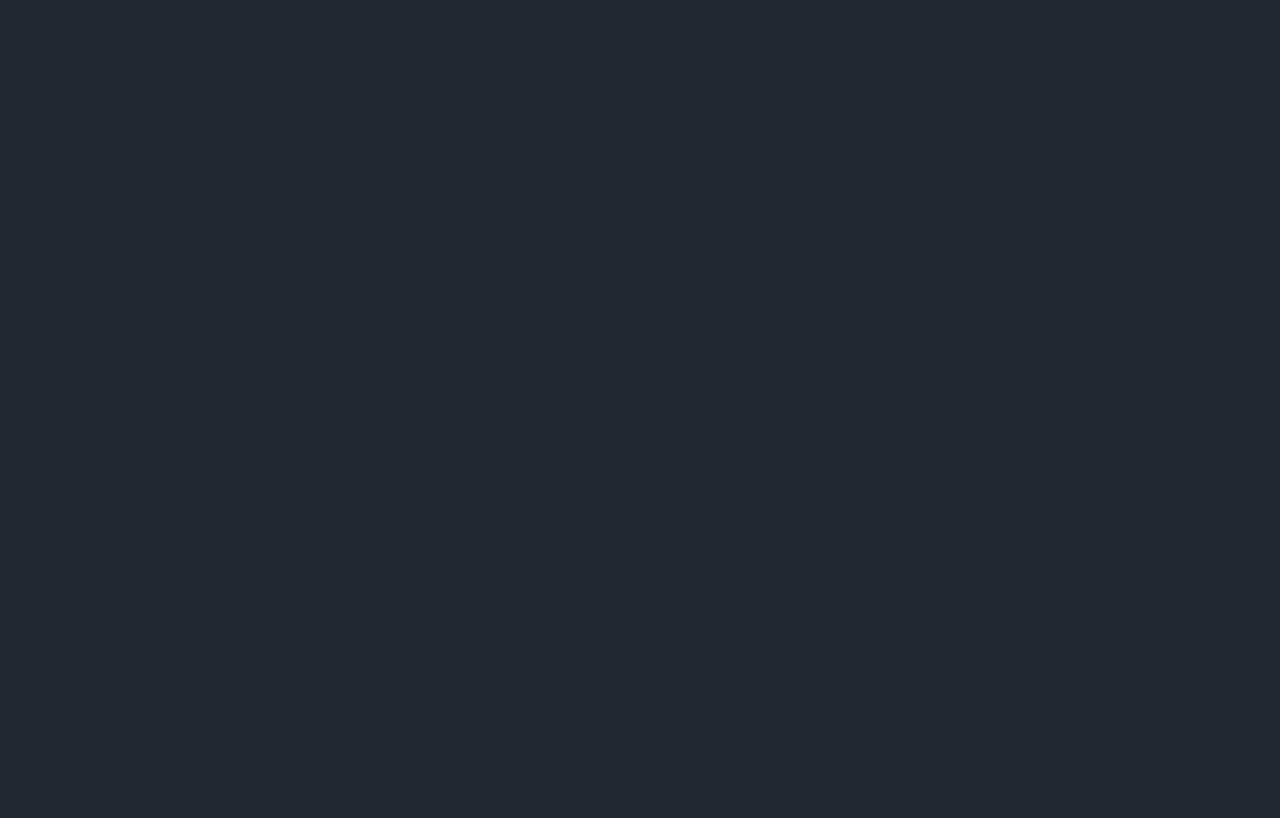
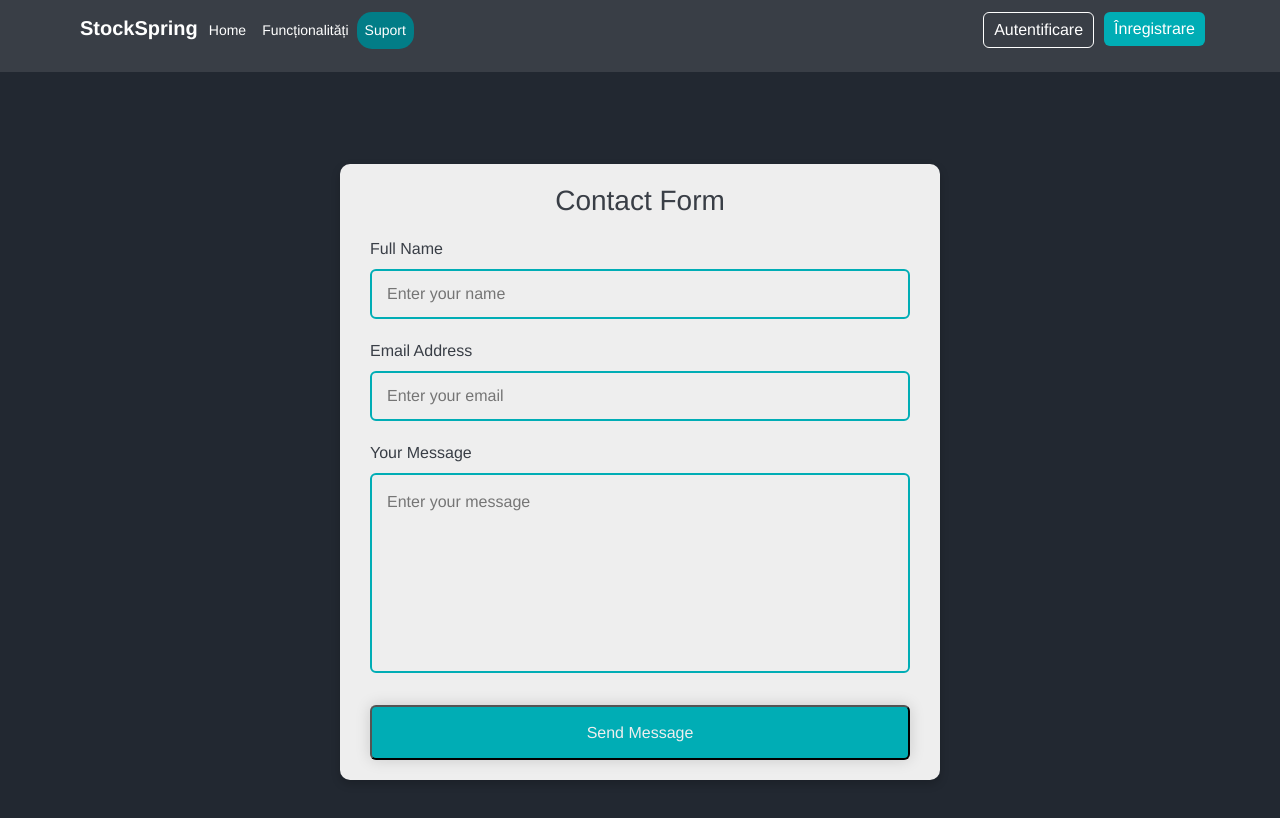
Before and after one commit to Pele02/StockSpring, a React (Vite) app in the folder frontend/: page /support in a window 1280 px wide. Before the commit this address had no page. Shown: the top 818 px of the page. Built offline with nearby package versions, Linux system fonts and the light colour scheme; no server answers.

Commit message:
Added Contact Page
Contact Form added and messages will be sent on gmail

```diff
--- a/frontend/package.json
+++ b/frontend/package.json
@@ -11,9 +11,11 @@
   },
   "dependencies": {
     "bootstrap": "^5.3.3",
+    "dotenv": "^16.4.5",
     "react": "^18.3.1",
     "react-dom": "^18.3.1",
-    "react-router-dom": "^6.28.0"
+    "react-router-dom": "^6.28.0",
+    "sweetalert2": "^11.14.5"
   },
   "devDependencies": {
     "@eslint/js": "^9.13.0",
--- a/frontend/src/App.jsx
+++ b/frontend/src/App.jsx
@@ -1,11 +1,16 @@
 import React from "react";
 import "bootstrap/dist/css/bootstrap.min.css";
 import { BrowserRouter as Router, Routes, Route, Link } from "react-router-dom";
+import dotenv from "dotenv";
 
-// Import your page components
+//Import KEYs environment
+//dotenv.config();
+
+// Import Pages
 import LandingPage from "./pages/LandingPage";
 import LoginPage from "./pages/LoginPage";
 import RegisterPage from "./pages/RegisterPage";
+import SupportPage from "./pages/SupportPage";
 
 const App = () => {
   return (
@@ -14,6 +19,7 @@ const App = () => {
         <Route index element={<LandingPage />} />
         <Route path="/login" element={<LoginPage />} />
         <Route path="/register" element={<RegisterPage />} />
+        <Route path="/support" element={<SupportPage />} />
       </Routes>
     </Router>
   );
--- /dev/null
+++ b/frontend/src/components/ContactForm.jsx
@@ -0,0 +1,85 @@
+import React, { useState } from "react";
+import "../styles/contact.css";
+import Swal from "sweetalert2";
+
+const ContactForm = () => {
+  const [result, setResult] = useState("");
+  const contactKey = import.meta.env.VITE_APP_KEY_CONTACT_FORM;
+
+  const onSubmit = async (event) => {
+    event.preventDefault();
+    setResult("Sending....");
+
+    const formData = new FormData(event.target);
+    formData.append("access_key", contactKey);
+
+    try {
+      const response = await fetch("https://api.web3forms.com/submit", {
+        method: "POST",
+        body: formData,
+      });
+
+      const data = await response.json();
+
+      if (data.success) {
+        Swal.fire({
+          title: "Good job!",
+          text: "The message was send!",
+          icon: "success",
+        });
+        event.target.reset();
+      } else {
+        Swal.fire({
+          icon: "error",
+          title: "Oops...",
+          text: "Something went wrong!",
+        });
+        setResult(data.message);
+      }
+    } catch (error) {
+      console.error("Error", error);
+      setResult("An error occurred. Please try again.");
+    }
+  };
+
+  return (
+    <section className="contact">
+      <form onSubmit={onSubmit}>
+        <h2>Contact Form</h2>
+        <div className="input-box">
+          <label>Full Name</label>
+          <input
+            type="text"
+            className="field"
+            placeholder="Enter your name"
+            name="name"
+            required
+          />
+        </div>
+        <div className="input-box">
+          <label>Email Address</label>
+          <input
+            type="text"
+            className="field"
+            placeholder="Enter your email"
+            name="email"
+            required
+          />
+        </div>
+        <div className="input-box">
+          <label>Your Message</label>
+          <textarea
+            name="message"
+            id=""
+            className="field message"
+            placeholder="Enter your message"
+            required
+          ></textarea>
+        </div>
+        <button type="submit">Send Message</button>
+      </form>
+    </section>
+  );
+};
+
+export default ContactForm;
--- a/frontend/src/components/NavbarLandingPage.jsx
+++ b/frontend/src/components/NavbarLandingPage.jsx
@@ -14,7 +14,7 @@ const NavbarLandingPage = () => {
         <div className="navbar-collapse" id="navbarNav">
           <ul className="navbar-nav">
             <li className="nav-item">
-              <NavLink className={activeLink} to="">
+              <NavLink className={activeLink} to="/">
                 Home
               </NavLink>
             </li>
--- /dev/null
+++ b/frontend/src/pages/SupportPage.jsx
@@ -0,0 +1,14 @@
+import React from "react";
+import NavbarLandingPage from "../components/NavbarLandingPage";
+import ContactForm from "../components/ContactForm";
+
+const SupportPage = () => {
+  return (
+    <>
+      <NavbarLandingPage />
+      <ContactForm />
+    </>
+  );
+};
+
+export default SupportPage;
--- /dev/null
+++ b/frontend/src/styles/contact.css
@@ -0,0 +1,64 @@
+.contact {
+    display: flex;
+    justify-content: center;
+    align-items: center;
+    background: #222831; /* Dark Grey */
+    min-height: 100vh;
+}
+
+form {
+    max-width: 600px;
+    width: 100%;
+    background: #EEEEEE; /* Light Grey */
+    padding: 20px 30px;
+    border-radius: 10px;
+    box-shadow: 0 4px 10px rgba(0, 0, 0, 0.2);
+    color: #393E46; /* Medium Grey */
+    margin: 25px;
+}
+
+form h2 {
+    font-size: 28px;
+    text-align: center;
+    color: #393E46; /* Medium Grey */
+}
+
+form .input-box {
+    margin-top: 20px;
+}
+
+.input-box .field {
+    width: 100%;
+    height: 50px;
+    background: #EEEEEE; /* Light Grey */
+    border: 2px solid #00ADB5; /* Teal */
+    outline: none;
+    border-radius: 6px;
+    padding: 15px;
+    font-size: 16px;
+    color: #222831; /* Dark Grey for contrast */
+    margin-top: 8px;
+}
+
+.input-box .field.message {
+    height: 200px;
+    resize: none;
+}
+
+form button {
+    width: 100%;
+    height: 55px;
+    background: #00ADB5; /* Teal */
+    border-radius: 6px;
+    box-shadow: 0 0 15px rgba(0, 0, 0, 0.15);
+    cursor: pointer;
+    font-size: 16px;
+    color: #EEEEEE; /* Light Grey for text */
+    font-weight: 500;
+    margin-top: 25px;
+    transition: 0.3s;
+}
+
+form button:hover {
+    background: #393E46; /* Medium Grey on hover */
+}
--- a/frontend/src/styles/navbarLandingPage.css
+++ b/frontend/src/styles/navbarLandingPage.css
@@ -82,6 +82,12 @@
     background-color: #027D87;
   }
 
+
+.active-link {
+    background-color: #027D87;
+    border-radius: 4px;
+  }
+
   /* Responsive Design */
 @media (max-width: 768px) {
     .navbar-collapse {
```
Also changed, not shown: 1 other file (tests, documents, lock files or other folders).
